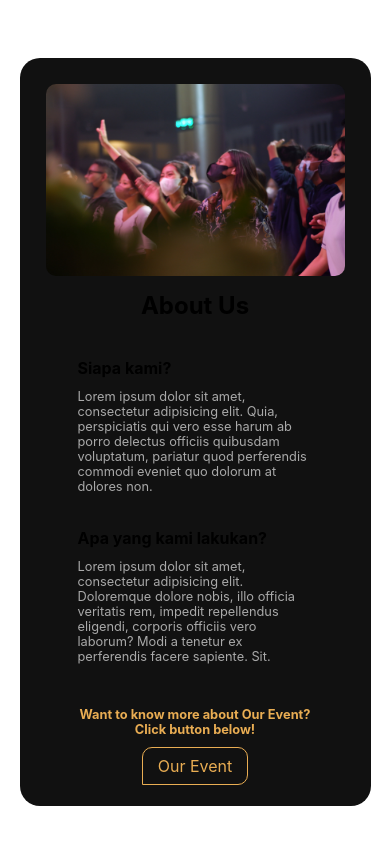
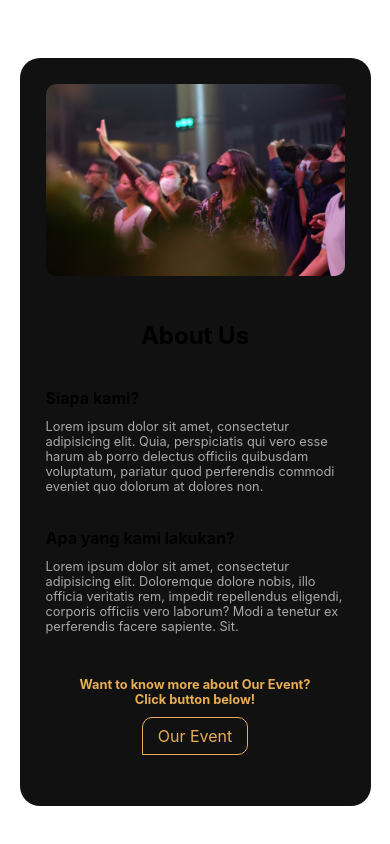
Before and after one commit to RonaldoWidiantoSiswoyo/hmi-web, a Next.js app: page / in a window 390 px wide. Shown: the part 946-1790 px from the top of the page. Built offline with nearby package versions, Linux system fonts and the light colour scheme.

Commit message:
angubh ju commit

```diff
--- a/components/About/About.module.css
+++ b/components/About/About.module.css
@@ -116,4 +116,8 @@
     width: 100%;
     height: 500px;
   }
+  .about__title,
+  .about__right-section {
+    padding: 0em 1em;
+  }
 }
```
